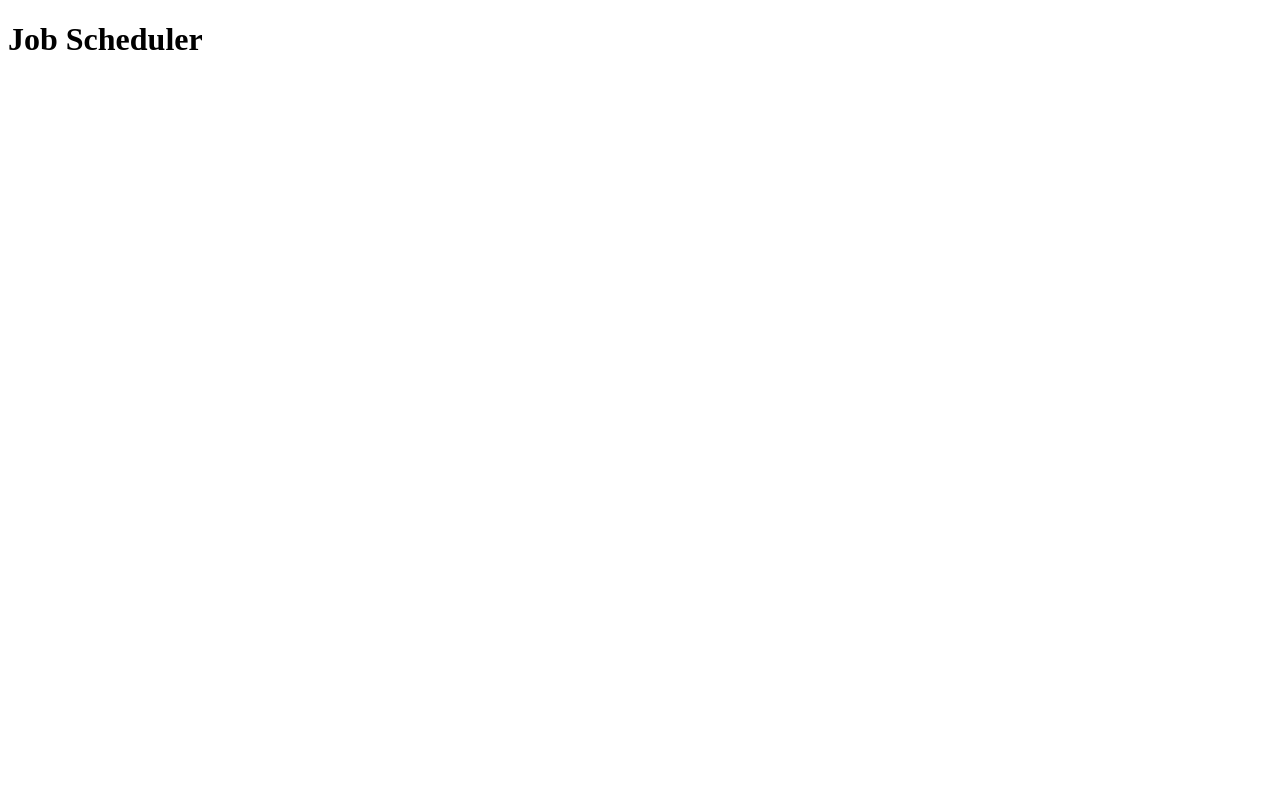
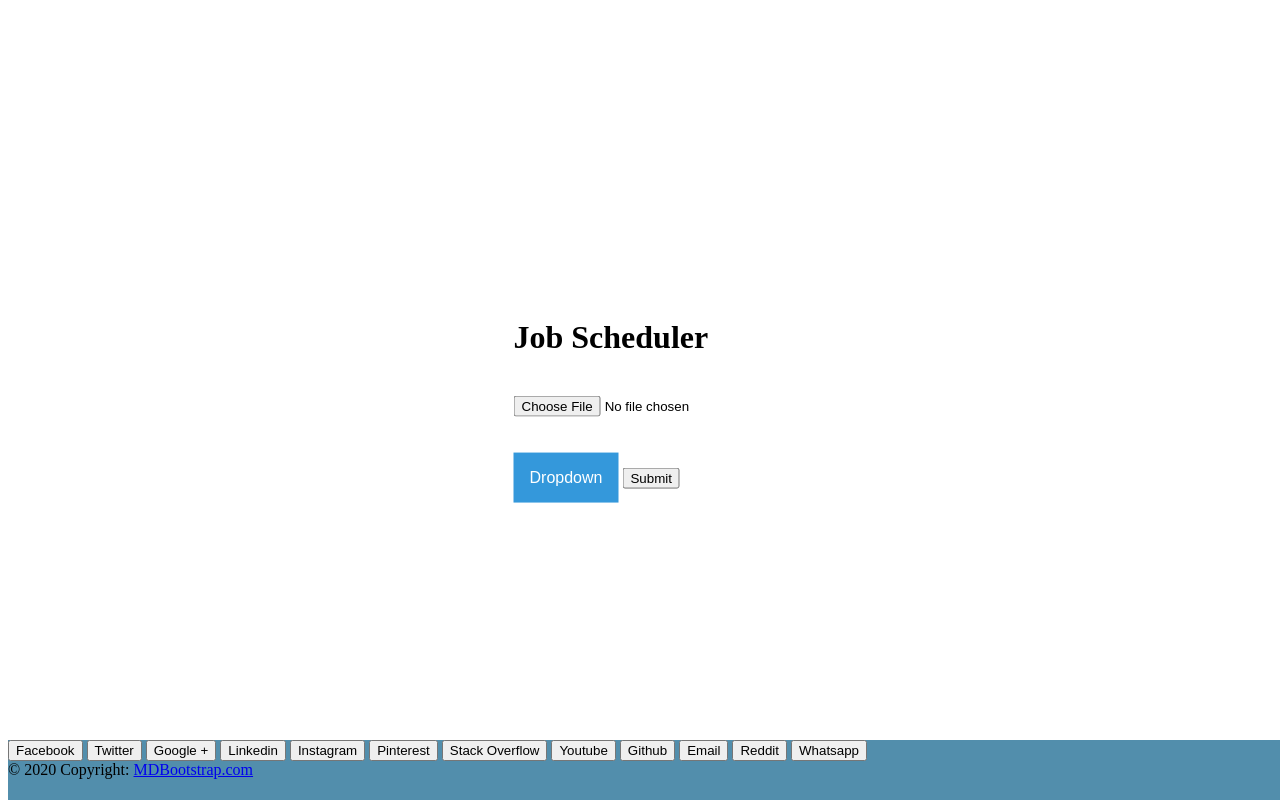
Before and after one commit to vikash-6057/JobShopWEb, a Django app: page / in a window 1280 px wide. Before the commit the page is almost empty. Run offline with Django 4.2, Linux system fonts and the light colour scheme.

Commit message:
New files

```diff
--- a/templates/Index.html
+++ b/templates/Index.html
@@ -1,10 +1,151 @@
 <!DOCTYPE html>
 <html lang="en">
 <head>
-    <meta charset="UTF-8">
+ <meta charset="UTF-8">
     <title>Project</title>
 </head>
+<style>
+    .content {
+      max-width: 500px;
+      margin: auto;
+    }
+    .center {
+  margin: 0;
+  position: absolute;
+  top: 50%;
+  left: 50%;
+  -ms-transform: translate(-50%, -50%);
+  transform: translate(-50%, -50%);
+}
+.dropbtn {
+  background-color: #3498DB;
+  color: white;
+  padding: 16px;
+  font-size: 16px;
+  border: none;
+  cursor: pointer;
+}
+
+
+
+/* Dropdown button on hover & focus */
+.dropbtn:hover, .dropbtn:focus {
+  background-color: #2980B9;
+}
+
+/* The container <div> - needed to position the dropdown content */
+.dropdown {
+  position: relative;
+  display: inline-block;
+}
+
+/* Dropdown Content (Hidden by Default) */
+.dropdown-content {
+  display: none;
+  position: absolute;
+  background-color: #f1f1f1;
+  min-width: 160px;
+  box-shadow: 0px 8px 16px 0px rgba(0,0,0,0.2);
+  z-index: 1;
+}
+
+/* Links inside the dropdown */
+.dropdown-content a {
+  color: black;
+  padding: 12px 16px;
+  text-decoration: none;
+  display: block;
+}
+
+#footer {
+   position:absolute;
+   bottom:0;
+   width:100%;
+   height:60px;   /* Height of the footer */
+   background:rgb(82, 142, 172);
+}
+</style>
+
 <body>
-    <div class="p-3 mb-2 bg-primary text-white"><H1>Job Scheduler</H1></div>
-</body>
+    <div class="center">
+    <div class="content">
+
+    <h1>Job Scheduler</h1><br>
+     <form action="/action_page.php">
+        <input type="file" id="myFile" name="filename">
+        <br>
+        <br>
+        <br>
+        <div class="dropdown">
+            <button onclick="myFunction()" class="dropbtn">Dropdown</button>
+            <div id="myDropdown" class="dropdown-content">
+              <a href="/">Link 1</a>
+              <a href="/admin">Link 2</a>
+              <a href="">Link 3</a>
+            </div>
+          </div>
+        <input type="submit">
+     </form>
+
+    </div>
+
+
+    </div>
+   <!-- Footer -->
+<div class="page-footer font-small cyan darken-3" id="footer">
+
+    <!-- Footer Elements -->
+    <div class="container">
+
+      <!-- Grid row-->
+      <div class="row">
+
+        <!-- Grid column -->
+        <div class="col-md-12 py-5">
+          <div class="mb-5 flex-center">
+
+            <!--Facebook-->
+<button type="button" class="btn btn-fb"><i class="fab fa-facebook-f pr-1"></i> Facebook</button>
+<!--Twitter-->
+<button type="button" class="btn btn-tw"><i class="fab fa-twitter pr-1"></i> Twitter</button>
+<!--Google +-->
+<button type="button" class="btn btn-gplus"><i class="fab fa-google-plus-g pr-1"></i> Google +</button>
+<!--Linkedin-->
+<button type="button" class="btn btn-li"><i class="fab fa-linkedin-in pr-1"></i> Linkedin</button>
+<!--Instagram-->
+<button type="button" class="btn btn-ins"><i class="fab fa-instagram pr-1"></i> Instagram</button>
+<!--Pinterest-->
+<button type="button" class="btn btn-pin"><i class="fab fa-pinterest pr-1"></i> Pinterest</button>
+<!--Stack Overflow-->
+<button type="button" class="btn btn-so"><i class="fab fa-stack-overflow pr-1"></i> Stack Overflow</button>
+<!--Youtube-->
+<button type="button" class="btn btn-yt"><i class="fab fa-youtube pr-1"></i> Youtube</button>
+<!--Github-->
+<button type="button" class="btn btn-git"><i class="fab fa-github pr-1"></i> Github</button>
+<!--Email-->
+<button type="button" class="btn btn-email"><i class="fas fa-envelope pr-1"></i> Email</button>
+<!--Reddit-->
+<button type="button" class="btn btn-reddit"><i class="fab fa-reddit-alien pr-1"></i> Reddit</button>
+<!--WhatsApp-->
+<button type="button" class="btn btn-whatsapp"><i class="fab fa-whatsapp pr-1"></i> Whatsapp</button>
+          </div>
+        </div>
+        <!-- Grid column -->
+
+      </div>
+      <!-- Grid row-->
+
+    </div>
+    <!-- Footer Elements -->
+
+    <!-- Copyright -->
+    <div class="footer-copyright text-center py-3">© 2020 Copyright:
+      <a href="https://mdbootstrap.com/"> MDBootstrap.com</a>
+    </div>
+    <!-- Copyright -->
+
+</div>
+  <!-- Footer -->
+
+    </body>
 </html>
```
Also changed, not shown: templates/Index.css (added, +9 -0 lines).
